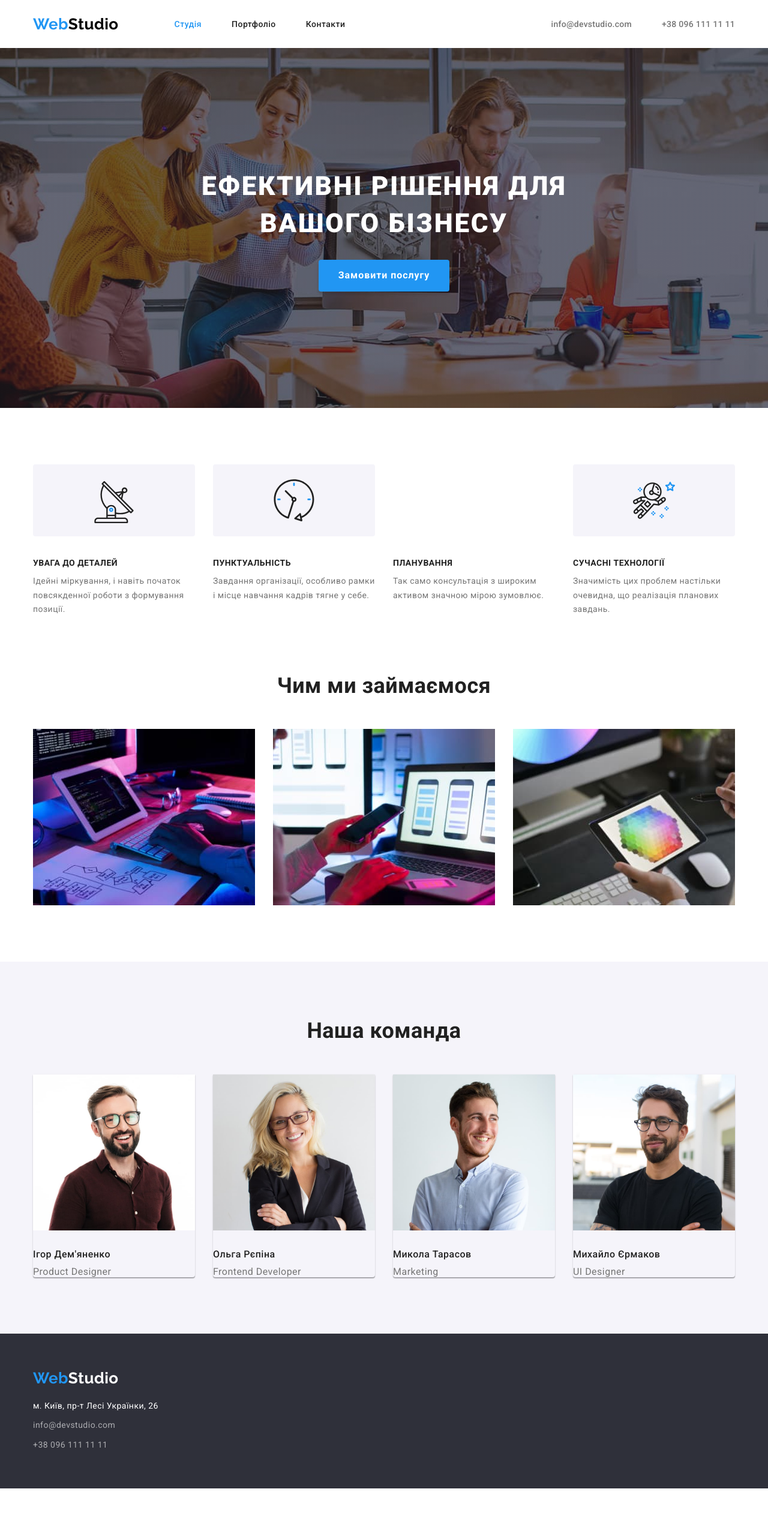
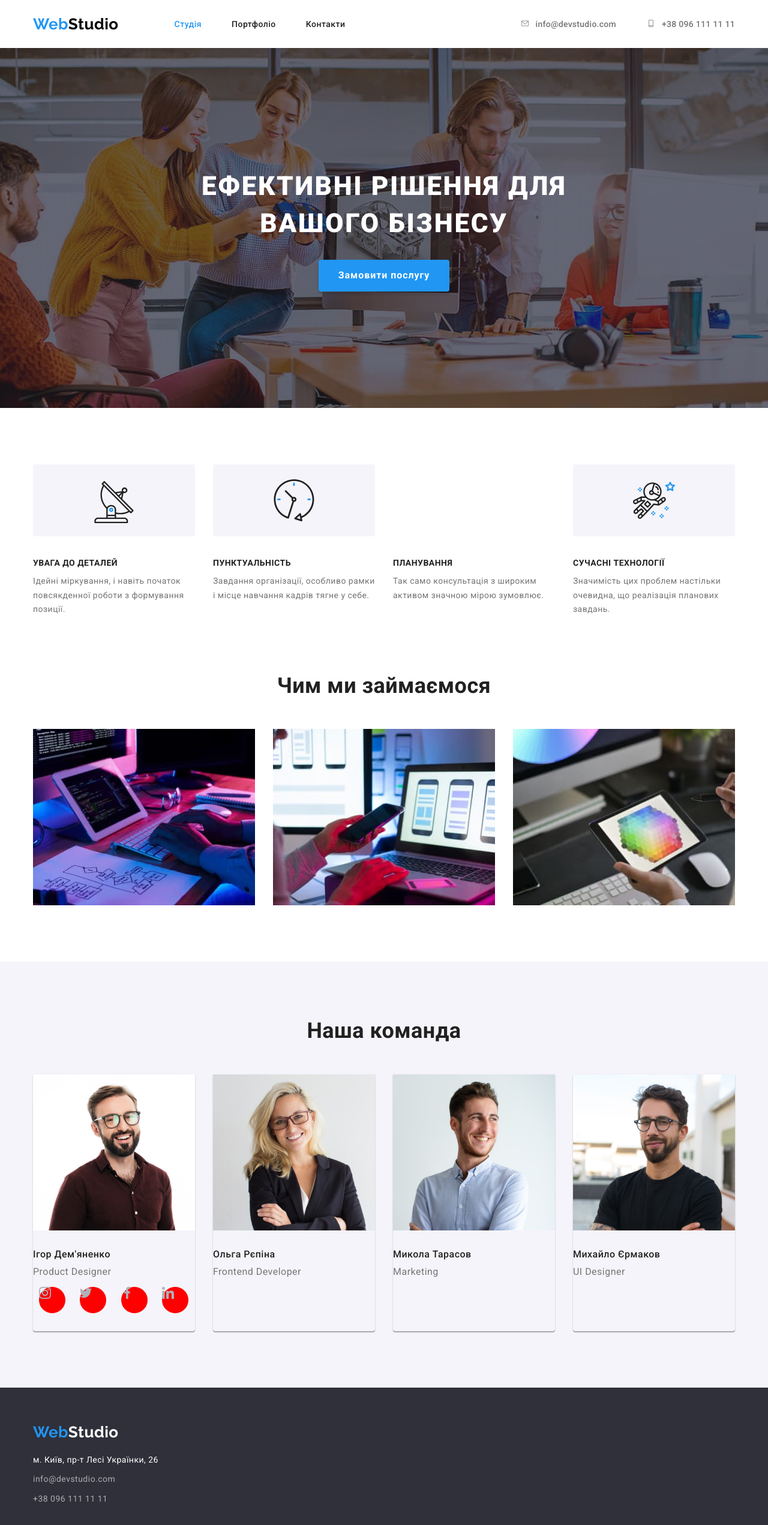
Before and after one commit to stanislav-pravdiuk/goit-markup-hw-04, a plain HTML site: page index.html in a window 1280 px wide. Shown: the whole page at 60% size. Before the commit the page ends 2481 px from the top, so only its background shows below. Drawn offline with nearby package versions, Linux system fonts and the light colour scheme.

Commit message:
?????????

```diff
--- a/css/common.css
+++ b/css/common.css
@@ -130,6 +130,18 @@ img {
     color: var(--secondary-logo-color);
 }
 
+.link-contact-icon {
+    width: 16px;
+    height: 12px;
+    margin-right: 10px;
+    fill: var(--secondary-text-color);
+}
+
+.link-contact-icon:focus,
+.link-contact-icon:hover {
+    fill: var(--secondary-logo-color);
+}
+
 .current {
     color: var(--secondary-logo-color);
 }
--- a/css/main.css
+++ b/css/main.css
@@ -77,7 +77,7 @@
 
 .feature-item::before {
     content: '';
-    outline: 1px black;
+    /* outline: 1px black; */
     display: inline-block;
     width: 270px;
     height: 120px;
@@ -85,7 +85,7 @@
     background-size: contain;
     background-repeat: no-repeat;
     background-position: center;
-    background-color: ;
+    /* background-color: ; */
 }
 
 .antenna::before{
@@ -200,6 +200,24 @@ margin-right: 0px;
     margin-bottom: 0px;
 }
 
+.icon-link  {
+    display:inline-block;
+    width: 44px;
+    height: 44px;
+    background-color: red;
+    border-radius: 50%;
+    margin: 16px 10px 30px 10px;
+    background-position: 50% 50%;
+
+}
+
+.icon-link-item {
+
+
+
+}
+
+
 .bgct {
     background-color: rgba(245, 244, 250, 1);
    }
--- a/index.html
+++ b/index.html
@@ -34,10 +34,18 @@
         </nav>
         <ul class="list list-contact">
           <li class="link-item">
-            <a class="link-contact" href="mailto:info@devstudio.com">info@devstudio.com</a>
+            <a class="link-contact" href="mailto:info@devstudio.com">
+              <svg class="link-contact-icon">
+                <use href="./images/symbol-defs.svg#icon-envelope"></use></svg
+              >info@devstudio.com</a
+            >
           </li>
           <li class="link-item">
-            <a class="link-contact" href="tel:+380961111111">+38 096 111 11 11</a>
+            <a class="link-contact" href="tel:+380961111111">
+              <svg class="link-contact-icon">
+                <use href="./images/symbol-defs.svg#icon-smartphone"></use></svg
+              >+38 096 111 11 11</a
+            >
           </li>
         </ul>
       </div>
@@ -109,6 +117,26 @@
                 <h3 class="name">Ігор Дем'яненко</h3>
                 <p class="text-team">Product Designer</p>
               </div>
+              <a class="icon-link" href="instagram.com">
+                <svg class="icon-link-item" width="20" height="20">
+                  <use href="./images/symbol-defs.svg#icon-instagram"></use>
+                </svg>
+              </a>
+              <a class="icon-link" href="twitter.com">
+                <svg class="icon-link-item" width="20" height="20">
+                  <use href="./images/symbol-defs.svg#icon-twitter"></use>
+                </svg>
+              </a>
+              <a class="icon-link" href="facebook.com">
+                <svg class="icon-link-item" width="20" height="20">
+                  <use href="./images/symbol-defs.svg#icon-facebook"></use>
+                </svg>
+              </a>
+              <a class="icon-link" href="linkedin.com">
+                <svg class="icon-link-item" width="20" height="20">
+                  <use href="./images/symbol-defs.svg#icon-linkedin"></use>
+                </svg>
+              </a>
             </li>
             <li class="item-team">
               <img src="./images/img2.jpg" alt="olga" width="270" />
```
Also changed, not shown: images/symbol-defs.svg (added).
